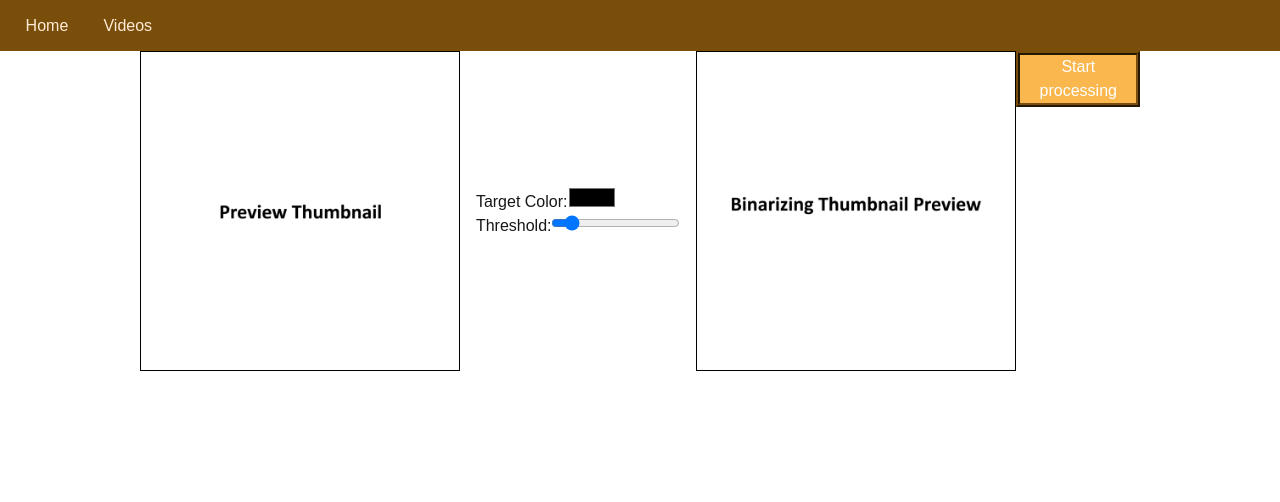
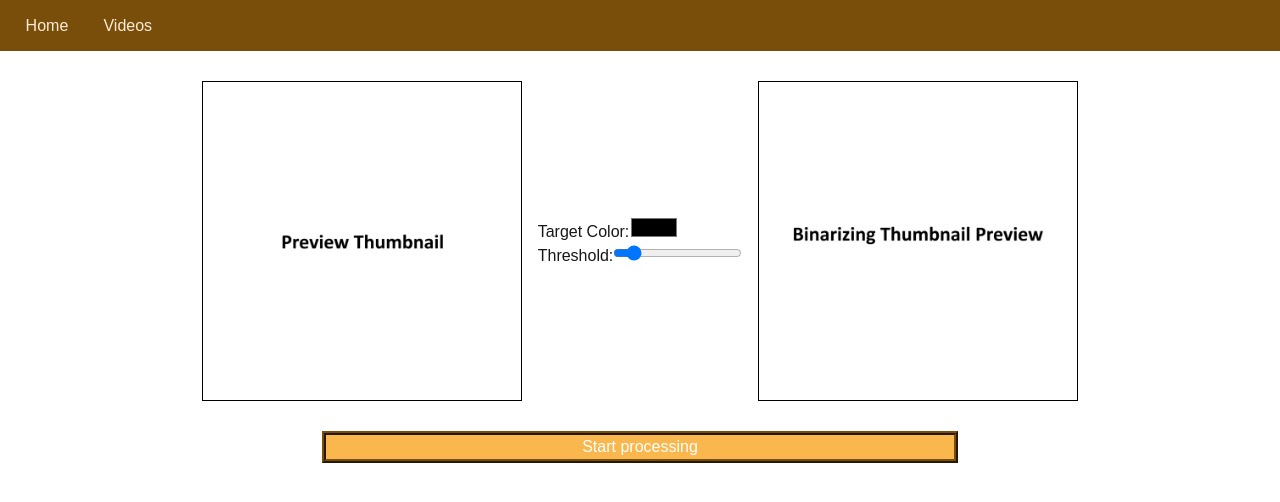
Before and after one commit to AAshGray/salamander-tracker-frontend, a Next.js app: page /videos/preview in a window 1280 px wide. Shown: the top 502 px of the page. Built offline with nearby package versions, Linux system fonts and the light colour scheme.

Commit message:
fixed button on preview page and centered it

```diff
--- a/app/globals.css
+++ b/app/globals.css
@@ -68,8 +68,10 @@ button {
   border-color: #794e0a;
   border-width: 4px;
   border-style: ridge;
-  padding-left: 10%;
-  padding-right: 10%;
+  padding-left: 20%;
+  padding-right: 20%;
+  display: block;
+  margin: auto;
 }
 
 /*
@@ -93,10 +95,11 @@ li {
   list-style-type: circle;
 }
 
-#preview-page {
+#preview-page-cont {
   display: flex;
   flex-direction: row;
   justify-content: center;
+  padding: 30px;
 }
 
 .image-target-select {
--- a/app/videos/preview/page.tsx
+++ b/app/videos/preview/page.tsx
@@ -23,6 +23,7 @@ export default function Preview() {
 
     return (
         <div id="preview-page">
+            <div id="preview-page-cont">
                 <Image
                     className="preview-thumb"
                     src={videoThumbnail || placeholderThumbnailImg}
@@ -46,6 +47,8 @@ export default function Preview() {
                     height={320}
                     placeholder="blur"
                 />
+            </div>
+
             <div className="preview-controls">
                 <Results
                     // video=
```
Lines whose indentation alone changed are shown as unchanged.
